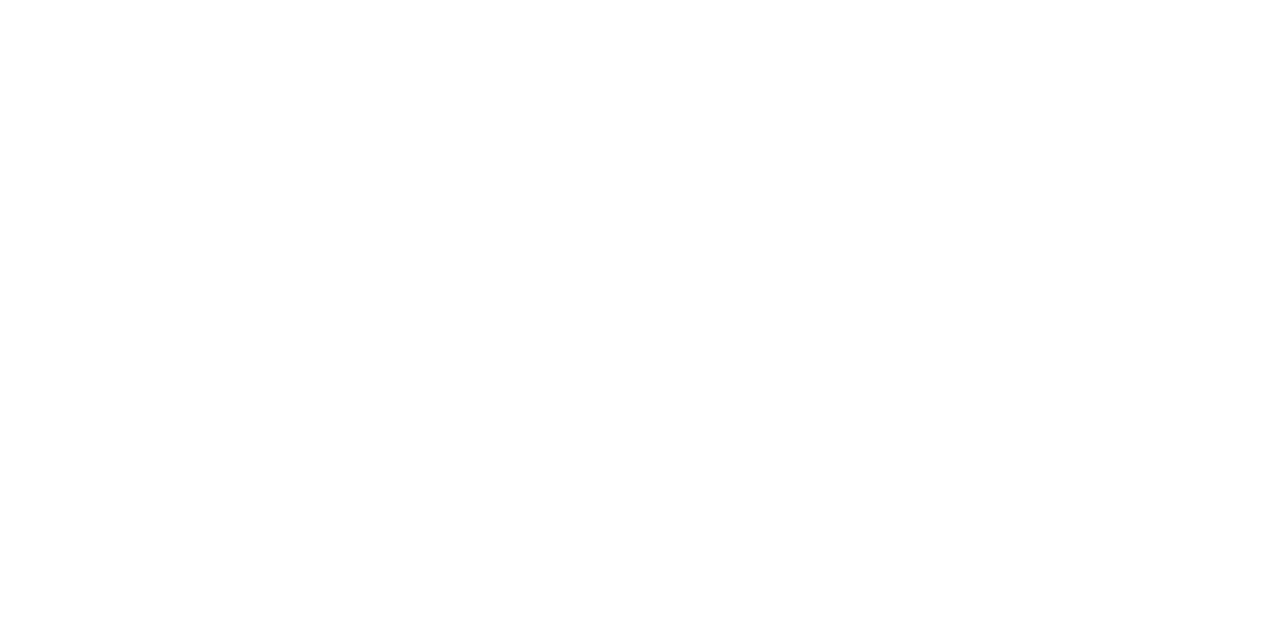
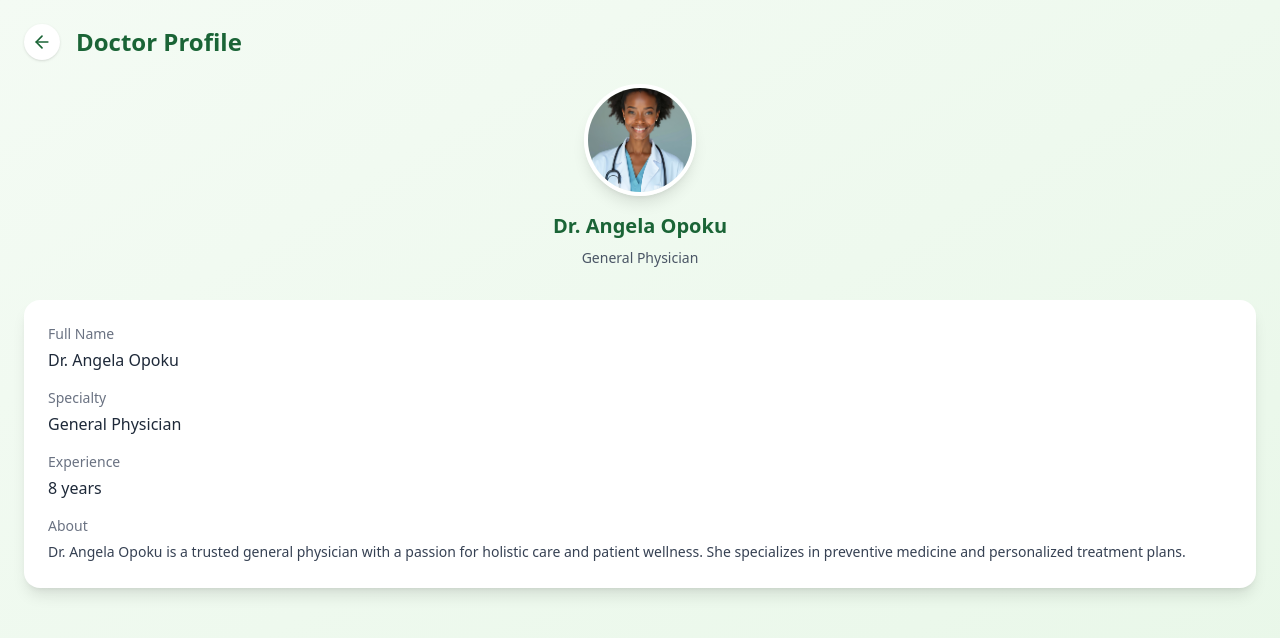
Before and after one commit to Susanadjanie1/doc-on-go, a React (Vite) app: page /doctor-profile in a window 1280 px wide. Before the commit this address had no page. Shown: the top 638 px of the page. Built offline with nearby package versions, Linux system fonts and the light colour scheme.

Commit message:
doctors profile

```diff
--- a/src/App.jsx
+++ b/src/App.jsx
@@ -22,6 +22,7 @@
 import MyRequests from "./components/MyRequests";
 import SingleRequest from "./components/SingleRequest";
 import ScanIllnessAssistant from "./components/ScanIllnessAssistant";
+import DoctorProfile from "./pages/DoctorProfile";
 
 function App() {
   return (
@@ -72,6 +73,7 @@
         <Route path="/doctor/respond/:id" element={<DoctorRespond />} />
         <Route path="/doctor/request/:id" element={<SingleRequest />} />
         <Route path="/scan-assist" element={<ScanIllnessAssistant />} />
+        <Route path="/doctor-profile" element={<DoctorProfile />} />
       </Routes>
     </Router>
   );
--- a/src/components/DoctorProfileCard.jsx
+++ b/src/components/DoctorProfileCard.jsx
@@ -1,7 +1,14 @@
+import { useNavigate } from "react-router";
 import DocImg from "../assets/images/f-doc.png";
 import { User } from "lucide-react";
 
 const DoctorProfileCard = () => {
+  const navigate = useNavigate();
+
+  const handleViewProfile = () => {
+    navigate("/doctor-profile");
+  };
+
   return (
     <div className="bg-white rounded-2xl shadow-lg p-6 mb-8 flex items-center space-x-6 hover:shadow-xl transition-shadow duration-300 ease-in-out transform hover:scale-105">
       <img
@@ -15,13 +22,12 @@
         <div className="flex items-center space-x-2 mt-2">
           <span
             className="w-2.5 h-2.5 rounded-full"
-            style={{
-              backgroundColor: "#7ECD26",
-            }}
+            style={{ backgroundColor: "#7ECD26" }}
           ></span>
           <p className="text-green-500 text-sm">Online</p>
         </div>
         <button
+          onClick={handleViewProfile}
           className="mt-4 bg-[#1A6436] text-white py-2 px-4 rounded-lg text-sm font-semibold hover:bg-[#14592F] transition duration-200"
         >
           View Profile
--- a/src/components/GetPrescription.jsx
+++ b/src/components/GetPrescription.jsx
@@ -68,22 +68,22 @@
 
   return (
     <div className="min-h-screen bg-gradient-to-b from-white to-[#f0f8f7] p-6">
-      <h2 className="text-2xl font-bold text-[#1A6436] mb-4">Your Prescription</h2>
+      <h2 className="text-2xl font-bold text-[#1A6436] mb-4">My Request</h2>
 
       <div className="bg-white rounded-2xl shadow-md p-4 mb-4">
         <h3 className="text-lg font-semibold text-[#1A6436] mb-2 flex items-center gap-2">
-          <ClipboardList size={20} /> Diagnosis Summary
+          <ClipboardList size={20} /> Symptoms Summary
         </h3>
         <p className="text-sm text-gray-600">{prescriptionData.description}</p>
       </div>
 
       <div className="bg-white rounded-2xl shadow-md p-4 mb-4">
         <h3 className="text-lg font-semibold text-[#1A6436] mb-2 flex items-center gap-2">
-          <CheckCircle size={20} /> Medications
+          <CheckCircle size={20} /> Doctors Response
         </h3>
         <ul className="text-sm text-gray-700 list-disc pl-5 space-y-2">
-          <li>Medication 1 – follow doctor's advice</li>
-          <li>Medication 2 – follow doctor's advice</li>
+          <li>Advice 1 – Wait for doctor's respond</li>
+          <li>Advice 2 – Follow doctor's advice</li>
         </ul>
       </div>
 
--- a/src/components/PatientSymptomForm.jsx
+++ b/src/components/PatientSymptomForm.jsx
@@ -49,10 +49,6 @@
         {
           id: 1,
           recommendation: "Consider visiting a doctor for a thorough checkup.",
-        },
-        {
-          id: 2,
-          recommendation: "Try over-the-counter medications to alleviate mild symptoms.",
         },
         {
           id: 3,
--- /dev/null
+++ b/src/pages/DoctorProfile.jsx
@@ -0,0 +1,67 @@
+import { useNavigate } from "react-router";
+import DocImg from "../assets/images/f-doc.png";
+import { ArrowLeft } from "lucide-react";
+
+const DoctorProfile = () => {
+  const navigate = useNavigate();
+
+  const handleBack = () => {
+    navigate(-1); // Go back to previous page
+  };
+
+  return (
+    <div className="min-h-screen bg-gradient-to-br from-[#F4FBF4] to-[#E8F7E8] p-6">
+      <div className="flex items-center space-x-4 mb-6">
+        <button
+          onClick={handleBack}
+          className="bg-white p-2 rounded-full shadow hover:bg-gray-100 transition"
+        >
+          <ArrowLeft className="text-[#1A6436]" size={20} />
+        </button>
+        <h1 className="text-2xl font-bold text-[#1A6436]">Doctor Profile</h1>
+      </div>
+
+      <div className="flex flex-col items-center space-y-2 mb-8">
+        <div className="relative">
+          <img
+            src={DocImg}
+            alt="Doctor"
+            className="w-28 h-28 rounded-full object-cover border-4 border-white shadow-lg"
+          />
+        </div>
+        <h2 className="text-xl font-semibold text-[#1A6436] mt-2">
+          Dr. Angela Opoku
+        </h2>
+        <p className="text-gray-600 text-sm">General Physician</p>
+      </div>
+
+      <div className="bg-white p-6 rounded-2xl shadow-lg space-y-4">
+        <div>
+          <label className="block text-gray-500 text-sm mb-1">Full Name</label>
+          <p className="text-gray-800 font-medium">Dr. Angela Opoku</p>
+        </div>
+
+        <div>
+          <label className="block text-gray-500 text-sm mb-1">Specialty</label>
+          <p className="text-gray-800 font-medium">General Physician</p>
+        </div>
+
+        <div>
+          <label className="block text-gray-500 text-sm mb-1">Experience</label>
+          <p className="text-gray-800 font-medium">8 years</p>
+        </div>
+
+        <div>
+          <label className="block text-gray-500 text-sm mb-1">About</label>
+          <p className="text-gray-700 text-sm leading-6">
+            Dr. Angela Opoku is a trusted general physician with a passion for
+            holistic care and patient wellness. She specializes in preventive
+            medicine and personalized treatment plans.
+          </p>
+        </div>
+      </div>
+    </div>
+  );
+};
+
+export default DoctorProfile;
```
Also changed, not shown: src/assets/input.png (added).
